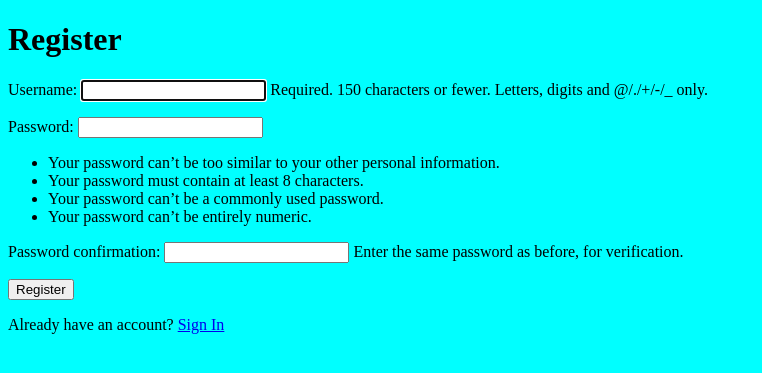
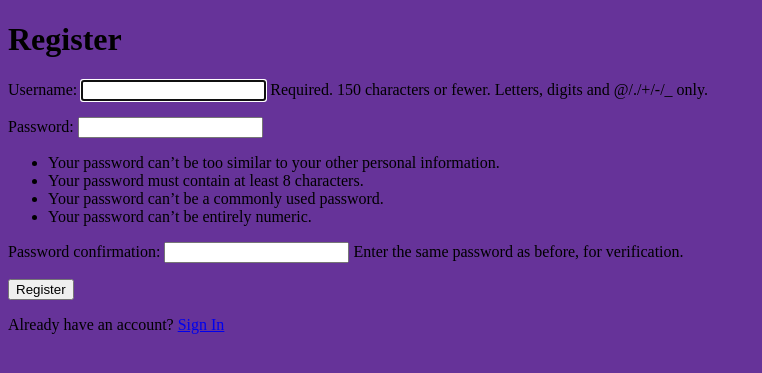
Before and after one commit to Torrescjua/TO-DO-LIST, a Django app: page /account/register/ in a window 1280 px wide. Shown: the top 373 px of the page, without its empty margins (0-762 px from the left). Run offline with Django 5.2, Linux system fonts and the light colour scheme.

Commit message:
static file done link join to template index.html

```diff
--- a/base/templates/base/index.html
+++ b/base/templates/base/index.html
@@ -1,3 +1,4 @@
+{% load static %}
 <!DOCTYPE html>
 
 <html>
@@ -7,12 +8,7 @@
         <title>To Do List</title>
         <meta name="description" content="">
         <meta name="viewport" content="width=device-width, initial-scale=1">
-        <link rel="stylesheet" href="">
-        <style>
-            body{
-                background-color : aqua;
-            }
-        </style>
+        <link rel="stylesheet" href="{% static 'css/styles.css' %}">
     </head>
     <body>
         <divlass="container">
--- /dev/null
+++ b/static/css/styles.css
@@ -0,0 +1,3 @@
+body{
+    background-color : rebeccapurple;
+}
```
Also changed, not shown: ToDoList/settings.py (+10 -1 lines), db.sqlite3.
